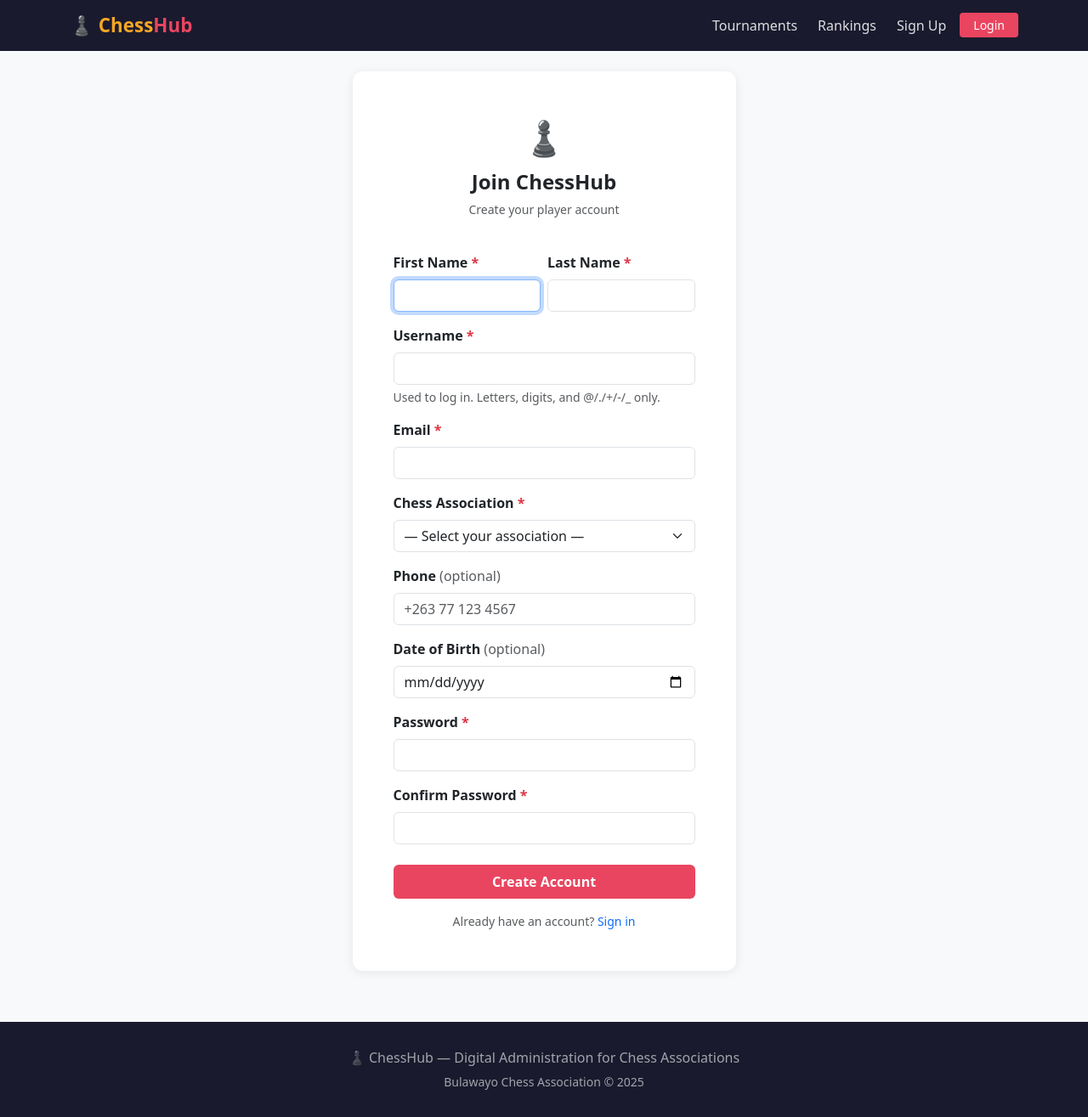
After one commit to Mahwaya/bcaChessHub, a Django app: page /rankings/signup/ in a window 1280 px wide. The commit adds this page. Shown: the whole page at 85% size. Run offline with Django 5.2, Linux system fonts and the light colour scheme; data that the repository does not hold is empty.

Commit message:
Add member signup: public registration form with auto-login and association selection

```diff
--- /dev/null
+++ b/members/forms.py
@@ -0,0 +1,47 @@
+from django import forms
+from django.contrib.auth.forms import UserCreationForm
+from django.contrib.auth.models import User
+from associations.models import Association
+from .models import Member
+
+
+class SignupForm(UserCreationForm):
+    first_name = forms.CharField(max_length=150, required=True)
+    last_name = forms.CharField(max_length=150, required=True)
+    email = forms.EmailField(required=True)
+    association = forms.ModelChoiceField(
+        queryset=Association.objects.filter(is_active=True),
+        empty_label='— Select your association —',
+    )
+    phone = forms.CharField(max_length=20, required=False,
+                            widget=forms.TextInput(attrs={'placeholder': '+263 77 123 4567'}))
+    date_of_birth = forms.DateField(
+        required=False,
+        widget=forms.DateInput(attrs={'type': 'date'}),
+    )
+
+    class Meta:
+        model = User
+        fields = ['username', 'first_name', 'last_name', 'email', 'password1', 'password2']
+
+    def clean_email(self):
+        email = self.cleaned_data['email']
+        if User.objects.filter(email=email).exists():
+            raise forms.ValidationError('An account with this email already exists.')
+        return email
+
+    def save(self, commit=True):
+        user = super().save(commit=False)
+        user.first_name = self.cleaned_data['first_name']
+        user.last_name = self.cleaned_data['last_name']
+        user.email = self.cleaned_data['email']
+        if commit:
+            user.save()
+            Member.objects.create(
+                user=user,
+                association=self.cleaned_data['association'],
+                phone=self.cleaned_data.get('phone', ''),
+                date_of_birth=self.cleaned_data.get('date_of_birth'),
+                role='player',
+            )
+        return user
--- a/members/urls.py
+++ b/members/urls.py
@@ -3,4 +3,5 @@ from . import views
 
 urlpatterns = [
     path('', views.rankings, name='rankings'),
+    path('signup/', views.signup, name='signup'),
 ]
--- a/members/views.py
+++ b/members/views.py
@@ -1,10 +1,30 @@
 from django.shortcuts import render, redirect
 from django.contrib.auth.decorators import login_required
+from django.contrib.auth import login
+from django.contrib import messages
 from django.db.models import Q
 from .models import Member
+from .forms import SignupForm
 from associations.models import Association
 from matches.models import Match
 from notifications.models import Notification
+
+
+def signup(request):
+    if request.user.is_authenticated:
+        return redirect('dashboard')
+
+    if request.method == 'POST':
+        form = SignupForm(request.POST)
+        if form.is_valid():
+            user = form.save()
+            login(request, user)
+            messages.success(request, f'Welcome to ChessHub, {user.first_name}!')
+            return redirect('dashboard')
+    else:
+        form = SignupForm()
+
+    return render(request, 'registration/signup.html', {'form': form})
 
 
 @login_required
--- a/templates/base.html
+++ b/templates/base.html
@@ -53,6 +53,7 @@
           {% endif %}
           <li class="nav-item"><a class="btn btn-outline-light btn-sm" href="/logout/">Logout</a></li>
         {% else %}
+          <li class="nav-item"><a class="nav-link" href="{% url 'signup' %}">Sign Up</a></li>
           <li class="nav-item"><a class="btn btn-chess btn-sm px-3" href="/login/">Login</a></li>
         {% endif %}
       </ul>
--- a/templates/registration/login.html
+++ b/templates/registration/login.html
@@ -30,6 +30,12 @@
           <input type="hidden" name="next" value="{{ next }}">
           <button type="submit" class="btn btn-chess w-100 py-2 fw-semibold">Login</button>
         </form>
+
+        <hr class="my-3">
+        <p class="text-center text-muted small mb-0">
+          Don't have an account?
+          <a href="{% url 'signup' %}" class="fw-semibold text-decoration-none">Create one free</a>
+        </p>
       </div>
     </div>
   </div>
--- /dev/null
+++ b/templates/registration/signup.html
@@ -0,0 +1,128 @@
+{% extends 'base.html' %}
+{% block title %}Join ChessHub{% endblock %}
+
+{% block content %}
+<div class="container mt-4 mb-5">
+  <div class="row justify-content-center">
+    <div class="col-md-6 col-lg-5">
+      <div class="card p-4 p-md-5">
+
+        <div class="text-center mb-4">
+          <span style="font-size:2.5rem;">♟</span>
+          <h4 class="fw-bold mt-2">Join ChessHub</h4>
+          <p class="text-muted small">Create your player account</p>
+        </div>
+
+        {% if form.non_field_errors %}
+        <div class="alert alert-danger py-2 small">{{ form.non_field_errors }}</div>
+        {% endif %}
+
+        <form method="post" novalidate>
+          {% csrf_token %}
+
+          <!-- Name row -->
+          <div class="row g-2 mb-3">
+            <div class="col-6">
+              <label class="form-label fw-semibold">First Name <span class="text-danger">*</span></label>
+              <input type="text" name="first_name"
+                     value="{{ form.first_name.value|default:'' }}"
+                     class="form-control {% if form.first_name.errors %}is-invalid{% endif %}"
+                     autofocus required>
+              {% for e in form.first_name.errors %}<div class="invalid-feedback">{{ e }}</div>{% endfor %}
+            </div>
+            <div class="col-6">
+              <label class="form-label fw-semibold">Last Name <span class="text-danger">*</span></label>
+              <input type="text" name="last_name"
+                     value="{{ form.last_name.value|default:'' }}"
+                     class="form-control {% if form.last_name.errors %}is-invalid{% endif %}"
+                     required>
+              {% for e in form.last_name.errors %}<div class="invalid-feedback">{{ e }}</div>{% endfor %}
+            </div>
+          </div>
+
+          <!-- Username -->
+          <div class="mb-3">
+            <label class="form-label fw-semibold">Username <span class="text-danger">*</span></label>
+            <input type="text" name="username"
+                   value="{{ form.username.value|default:'' }}"
+                   class="form-control {% if form.username.errors %}is-invalid{% endif %}"
+                   required>
+            {% for e in form.username.errors %}<div class="invalid-feedback">{{ e }}</div>{% endfor %}
+            <div class="form-text">Used to log in. Letters, digits, and @/./+/-/_ only.</div>
+          </div>
+
+          <!-- Email -->
+          <div class="mb-3">
+            <label class="form-label fw-semibold">Email <span class="text-danger">*</span></label>
+            <input type="email" name="email"
+                   value="{{ form.email.value|default:'' }}"
+                   class="form-control {% if form.email.errors %}is-invalid{% endif %}"
+                   required>
+            {% for e in form.email.errors %}<div class="invalid-feedback">{{ e }}</div>{% endfor %}
+          </div>
+
+          <!-- Association -->
+          <div class="mb-3">
+            <label class="form-label fw-semibold">Chess Association <span class="text-danger">*</span></label>
+            <select name="association"
+                    class="form-select {% if form.association.errors %}is-invalid{% endif %}"
+                    required>
+              <option value="">— Select your association —</option>
+              {% for assoc in form.fields.association.queryset %}
+              <option value="{{ assoc.pk }}"
+                {% if form.association.value|stringformat:"s" == assoc.pk|stringformat:"s" %}selected{% endif %}>
+                {{ assoc.name }} ({{ assoc.city }})
+              </option>
+              {% endfor %}
+            </select>
+            {% for e in form.association.errors %}<div class="invalid-feedback">{{ e }}</div>{% endfor %}
+          </div>
+
+          <!-- Phone -->
+          <div class="mb-3">
+            <label class="form-label fw-semibold">Phone <span class="text-muted fw-normal">(optional)</span></label>
+            <input type="tel" name="phone"
+                   value="{{ form.phone.value|default:'' }}"
+                   class="form-control"
+                   placeholder="+263 77 123 4567">
+          </div>
+
+          <!-- Date of birth -->
+          <div class="mb-3">
+            <label class="form-label fw-semibold">Date of Birth <span class="text-muted fw-normal">(optional)</span></label>
+            <input type="date" name="date_of_birth"
+                   value="{{ form.date_of_birth.value|default:'' }}"
+                   class="form-control">
+          </div>
+
+          <!-- Password -->
+          <div class="mb-3">
+            <label class="form-label fw-semibold">Password <span class="text-danger">*</span></label>
+            <input type="password" name="password1"
+                   class="form-control {% if form.password1.errors %}is-invalid{% endif %}"
+                   required>
+            {% for e in form.password1.errors %}<div class="invalid-feedback">{{ e }}</div>{% endfor %}
+          </div>
+          <div class="mb-4">
+            <label class="form-label fw-semibold">Confirm Password <span class="text-danger">*</span></label>
+            <input type="password" name="password2"
+                   class="form-control {% if form.password2.errors %}is-invalid{% endif %}"
+                   required>
+            {% for e in form.password2.errors %}<div class="invalid-feedback">{{ e }}</div>{% endfor %}
+          </div>
+
+          <button type="submit" class="btn btn-chess w-100 py-2 fw-semibold">
+            Create Account
+          </button>
+        </form>
+
+        <p class="text-center text-muted small mt-3 mb-0">
+          Already have an account?
+          <a href="{% url 'login' %}" class="text-decoration-none">Sign in</a>
+        </p>
+
+      </div>
+    </div>
+  </div>
+</div>
+{% endblock %}
```
